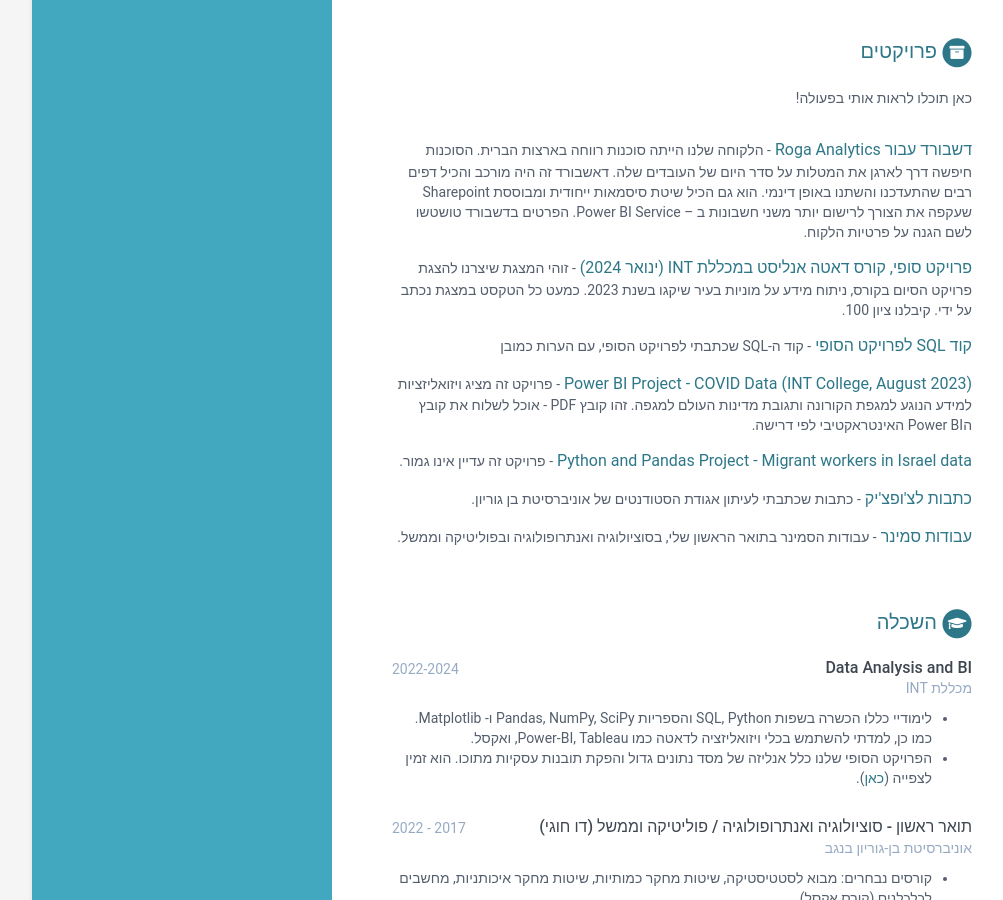
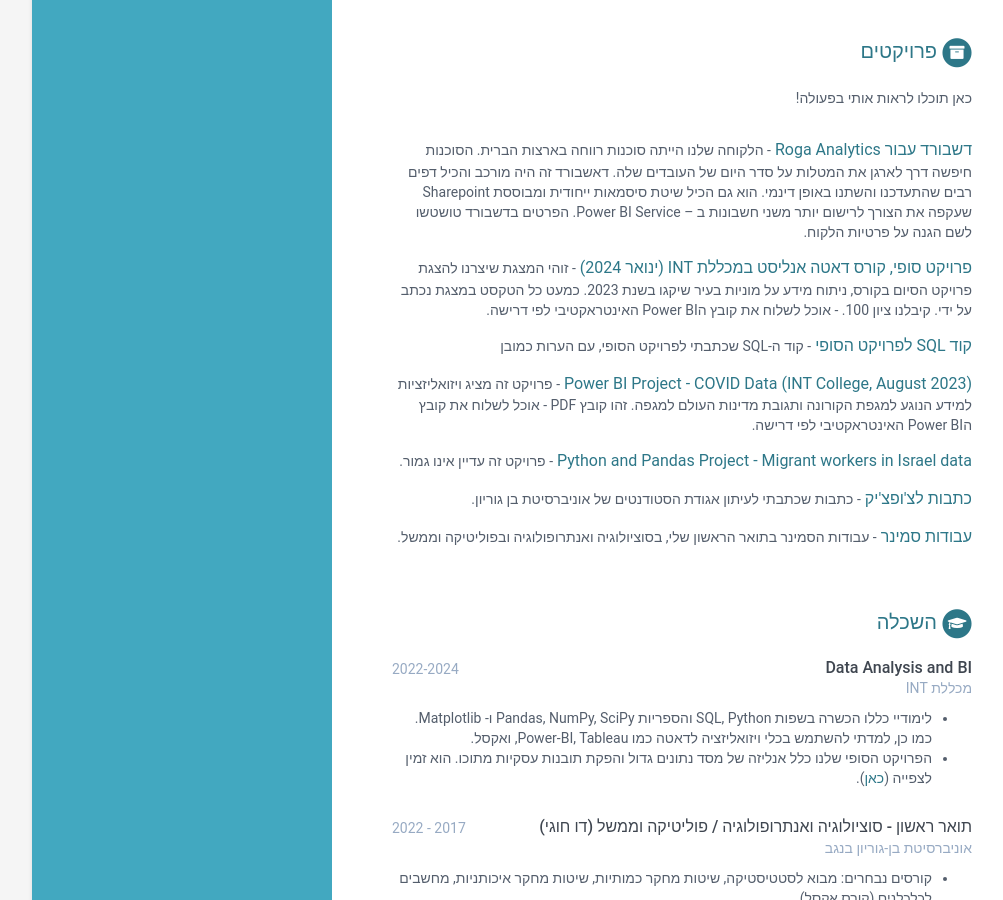
Before and after one commit to ShaiBelfer/shaibelfer.github.io, a Jekyll site: the page built from heb.html, in a window 1280 px wide and 900 px high, scrolled down 984 px. Shown: the whole window, without its empty margins (108-1111 px from the left). Built offline with Jekyll 4.4.1, drawn with Linux system fonts in a browser that asks for light colours.

```diff
--- a/_data/data.yml
+++ b/_data/data.yml
@@ -61,7 +61,7 @@ projects:
         tagline: "Our client was an American social service agency that required help in organizing the active tasks for their care managers. This complex dashboard featured multiple pages with dynamic views and a unique password system based on Microsoft SharePoint, bypassing the need for more than Power BI Service accounts. The details of the dashboard have been blurred for the sake of the client’s privacy."
       - title: Final Project for Data Analyst Course (INT College, Jan 2024)
         link: "/projects/data_analyst_course/presentation.pdf"
-        tagline: "This is the presentation we made for our project, an analysis of data regarding taxis in Chicago in 2023. I wrote pretty much all the text in this slideshow. We received a grade of 100%"
+        tagline: "This is the presentation we made for our project, an analysis of data regarding taxis in Chicago in 2023. I wrote pretty much all the text in this slideshow. We received a grade of 100%. (Power BI file available upon request.)"
       - title: SQL Code for Final Project
         link: "/projects/data_analyst_course/code.sql"
         tagline: "This is the bit of SQL code I wrote for the project, with annotations."
--- a/_data/heb.yml
+++ b/_data/heb.yml
@@ -63,7 +63,7 @@ projects:
 
       - title: פרויקט סופי, קורס דאטה אנליסט במכללת INT (ינואר 2024)
         link: "/projects/data_analyst_course/presentation.pdf"
-        tagline: "זוהי המצגת שיצרנו להצגת פרויקט הסיום בקורס, ניתוח מידע על מוניות בעיר שיקגו בשנת 2023. כמעט כל הטקסט במצגת נכתב על ידי. קיבלנו ציון 100."
+        tagline: "זוהי המצגת שיצרנו להצגת פרויקט הסיום בקורס, ניתוח מידע על מוניות בעיר שיקגו בשנת 2023. כמעט כל הטקסט במצגת נכתב על ידי. קיבלנו ציון 100. - אוכל לשלוח את קובץ הPower BI האינטראקטיבי לפי דרישה."
 
       - title: קוד SQL לפרויקט הסופי
         link: "/projects/data_analyst_course/code.sql"
```
Also changed, not shown: seminars.md (line endings or trailing spaces).
